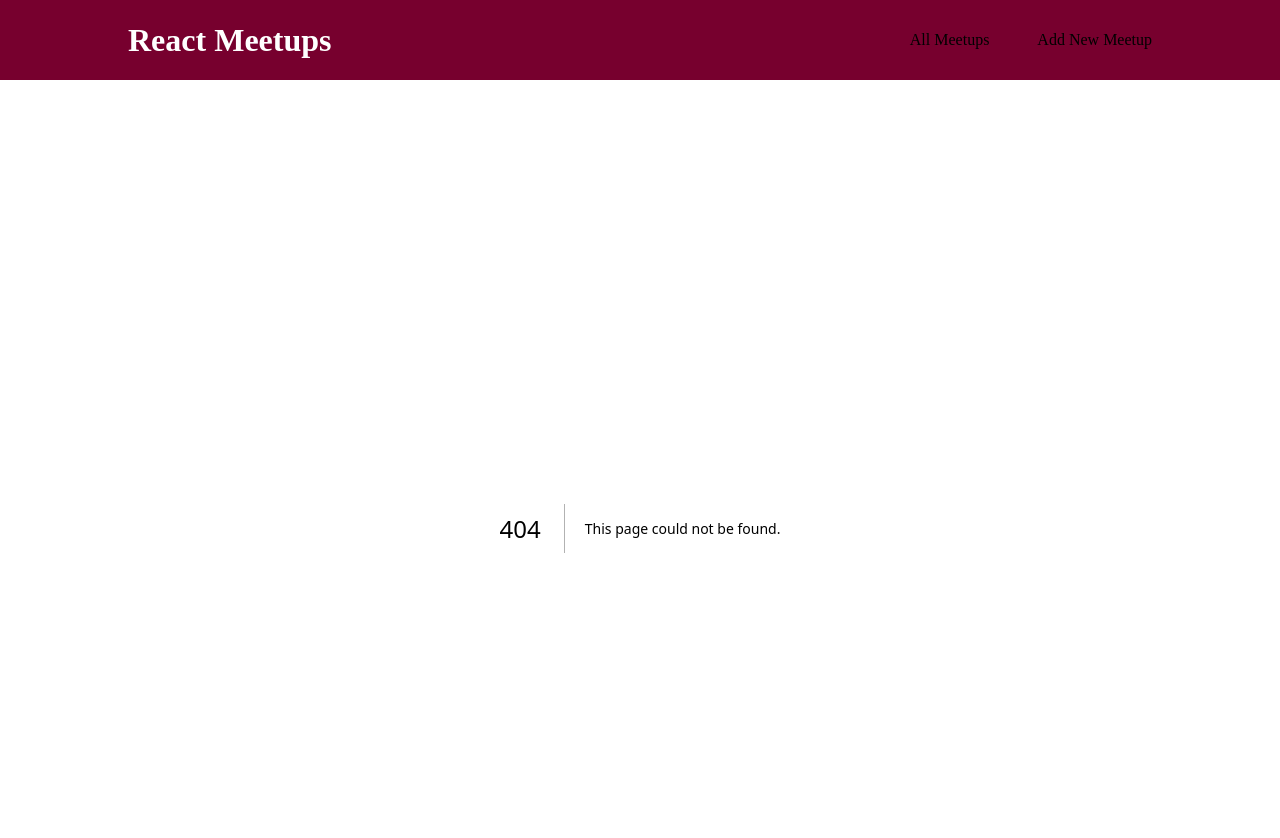
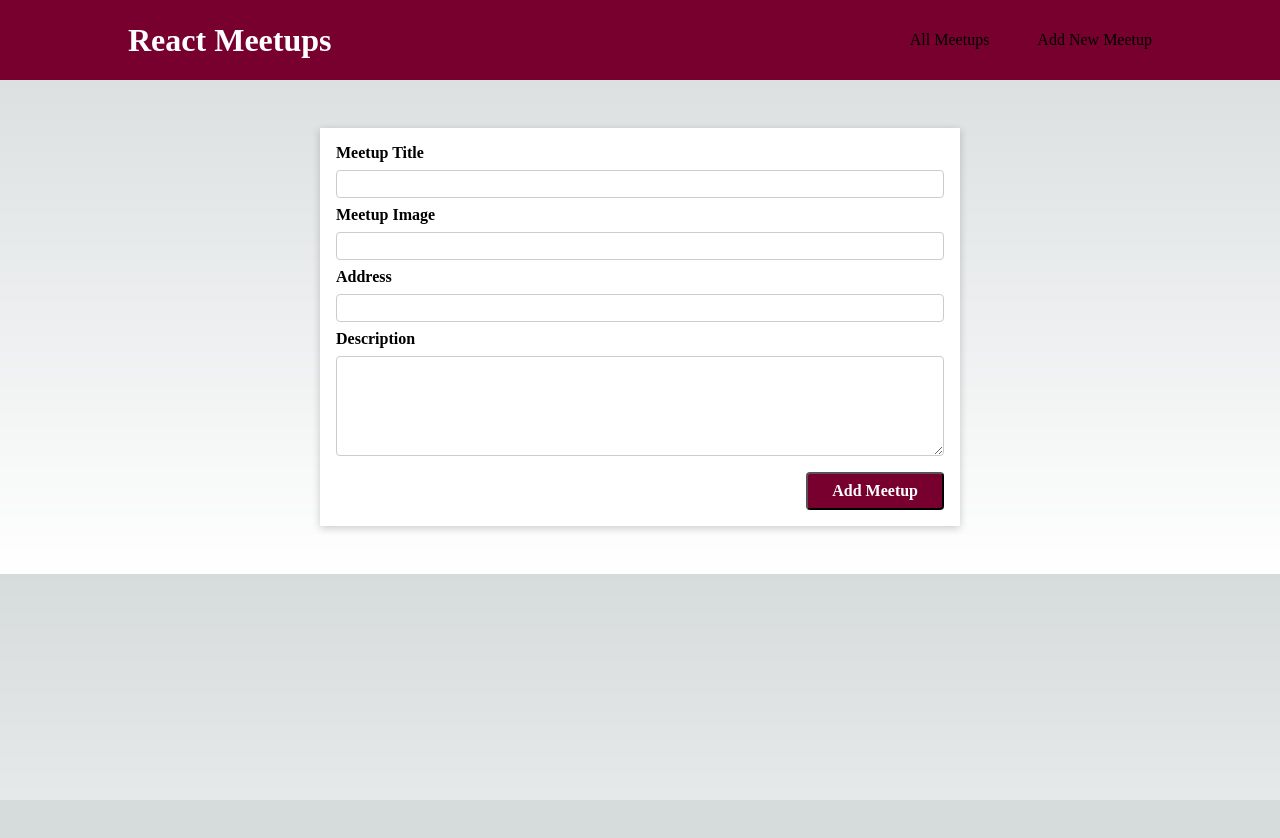
Before and after one commit to KC900201/nextjs_udemy_project, a Next.js app: page /new-meetup in a window 1280 px wide. Before the commit this address had no page. Shown: the top 838 px of the page. After the commit the page ends 800 px from the top, so only its background shows below. Built offline with nearby package versions, Linux system fonts and the light colour scheme.

Commit message:
set up the default pages for project

```diff
--- a/components/meetups/MeetupList.tsx
+++ b/components/meetups/MeetupList.tsx
@@ -9,16 +9,19 @@ const MeetupOrderedList = styled.ul`
 `
 
 function MeetupList({ meetUps }: { meetUps: MeetupItemInterface[] }) {
-  ;<MeetupOrderedList>
+  return (
+    <MeetupOrderedList>
       {meetUps.map((meetup) => (
         <MeetupItem
           key={meetup.id}
+          id={meetup.id}
           address={meetup.address}
           src={meetup.image}
           title={meetup.title}
         />
       ))}
     </MeetupOrderedList>
+  )
 }
 
 export default MeetupList
--- a/components/meetups/NewMeetupForm.tsx
+++ b/components/meetups/NewMeetupForm.tsx
@@ -1,9 +1,112 @@
-import { useRef } from 'react'
+import React, { useRef } from 'react'
+import styled from 'styled-components'
 
 import Card from '../ui/Card'
 
+const MeetUpForm = styled.form`
+  padding: 1rem;
+`
+
+const ControlSection = styled.section`
+  margin-bottom: 0.5rem;
+
+  label {
+    display: block;
+    font-weight: bold;
+    margin-bottom: 0.5rem;
+  }
+
+  input,
+  textarea {
+    display: block;
+    font: inherit;
+    border-radius: 4px;
+    border: 1px solid #ccc;
+    padding: 0.25rem;
+    width: 100%;
+  }
+`
+
+const ActionSection = styled.section`
+  margin-top: 1rem;
+  text-align: right;
+
+  button {
+    font: inherit;
+    cursor: pointer;
+    background-color: #77002e;
+    color: white;
+    padding: 0.5rem 1.5rem;
+    border: 1px solid #7702e;
+    border-radius: 4px;
+    font-weight: bold;
+  }
+
+  &button:hover,
+  &button:active {
+    background-color: #a50e48;
+    border-color: #a50e48;
+  }
+`
+
 interface FormInterface {
-  onAddMeetup: () => null
+  onAddMeetup: (meetupData: any) => void
 }
 
-function NewMeetupForm() {}
+function NewMeetupForm({ onAddMeetup }: FormInterface) {
+  const titleInputRef = useRef('')
+  const imageInputRef = useRef('')
+  const addressInputRef = useRef('')
+  const descriptionInputRef = useRef<HTMLTextAreaElement>(null)
+
+  function submitHandler(event: React.SyntheticEvent) {
+    event.preventDefault()
+
+    const enteredTitle = titleInputRef?.current?.valueOf()
+    const enteredImage = imageInputRef?.current?.valueOf()
+    const enteredAddress = addressInputRef?.current?.valueOf()
+    const enteredDescription = descriptionInputRef?.current?.valueOf()
+
+    const meetupData = {
+      title: enteredTitle,
+      image: enteredImage,
+      address: enteredAddress,
+      description: enteredDescription,
+    }
+
+    onAddMeetup(meetupData)
+  }
+
+  return (
+    <Card>
+      <MeetUpForm onSubmit={submitHandler}>
+        <ControlSection>
+          <label htmlFor="title">Meetup Title</label>
+          <input type="text" required id="title" />
+        </ControlSection>
+        <ControlSection>
+          <label htmlFor="image">Meetup Image</label>
+          <input type="url" required id="image" />
+        </ControlSection>
+        <ControlSection>
+          <label htmlFor="address">Address</label>
+          <input type="text" required id="address" />
+        </ControlSection>
+        <ControlSection>
+          <label htmlFor="description">Description</label>
+          <textarea
+            id="description"
+            required
+            rows={5}
+            ref={descriptionInputRef}
+          ></textarea>
+        </ControlSection>
+        <ActionSection>
+          <button>Add Meetup</button>
+        </ActionSection>
+      </MeetUpForm>
+    </Card>
+  )
+}
+
+export default NewMeetupForm
--- /dev/null
+++ b/components/meetups/index.tsx
@@ -0,0 +1,4 @@
+import { default as MeetupItem } from './MeetupItem'
+import { default as MeetupList } from './MeetupList'
+import { default as NewMeetupForm } from './NewMeetupForm'
+import { default as MeetupDetail } from './MeetupDetail'
--- /dev/null
+++ b/pages/new-meetup/index.tsx
@@ -0,0 +1,11 @@
+import NewMeetupForm from '@/components/meetups/NewMeetupForm'
+
+function NewMeetupPage() {
+  const onAddMeetupHandler = (enteredMeetupData: any) => {
+    console.log(enteredMeetupData)
+  }
+
+  return <NewMeetupForm onAddMeetup={onAddMeetupHandler} />
+}
+
+export default NewMeetupPage
```
Also changed, not shown: components/meetups/MeetupDetail.tsx (added, +19 -0 lines), components/meetups/MeetupItem.tsx (+11 -2 lines), pages/[meetupId]/index.tsx (added, +7 -0 lines), pages/index.tsx (+34 -109 lines), public/img/sample_pic.jpg (added), public/img/sample_town.jpg (added). Lines whose indentation alone changed are shown as unchanged.
